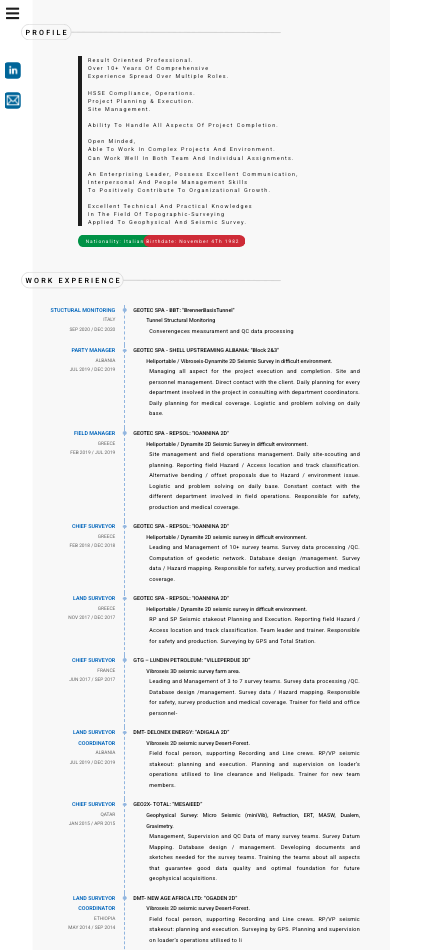
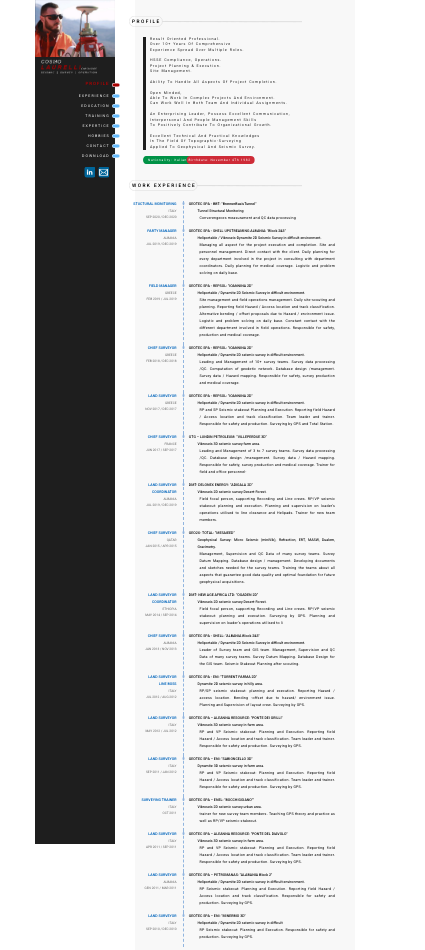
Before and after one commit to kosmoDev/cosmo-laurelli-cv, a plain HTML site: page index.html in a window 390 px wide. Shown: the top 950 px of the page, 425 px wide, since content can reach past the window. Drawn offline with Linux system fonts and the light colour scheme.

Commit message:
adjust the responsive

```diff
--- a/style.css
+++ b/style.css
@@ -982,209 +982,58 @@ textarea {
 
 }
 
+@media only screen and (max-width:1600px) {
+  body {
+    zoom: 1;
+  }
+}
 
-@media only screen and (max-height:1080px) {
+@media only screen and (max-width:1366px) {
   body {
-    zoom: 0.85;
+    zoom: 0.8;
   }
+}
 
-  #sidebar {
-    height: 100%;
+@media only screen and (max-width:1200px) {
+  body {
+    zoom: 0.7;
   }
+}
 
-  #download-container {
-    margin-top: 12rem;
-    margin-bottom: 13rem;
+@media only screen and (max-width:1024px) {
+  body {
+    zoom: 0.6;
   }
+}
 
-  h3 {
-    margin-top: 5rem;
-    margin-bottom: 3rem;
+@media only screen and (max-width:860px) {
+  body {
+    zoom: 0.5;
   }
 
   #form-container {
-    margin-top: 5rem;
-    margin-bottom: 5rem;
-  }
-
-  #opsExp-container {
-    margin-top: 4rem;
-    margin-bottom: 4rem;
-  }
-
-  #opsExp-super-container {
-    display: flex;
-    flex-direction: row;
-    justify-content: space-between;
+    margin-top: 40rem;
+    margin-bottom: 40rem;
   }
 
 }
 
-
-@media only screen and (max-width:1600px) {
+@media only screen and (max-width:768px) {
   body {
-    zoom: 0.85;
-  }
-
-  #sidebar {
-    height: 100%;
-  }
-
-  #download-container {
-    margin-top: 12rem;
-    margin-bottom: 13rem;
-  }
-
-  h3 {
-    margin-top: 5rem;
-    margin-bottom: 3rem;
-  }
-
-  #form-container {
-    margin-top: 5rem;
-    margin-bottom: 5rem;
-  }
-
-  #opsExp-container {
-    margin-top: 4rem;
-    margin-bottom: 4rem;
+    zoom: 0.4;
   }
 }
 
-@media only screen and (max-width:1280px) {
+@media only screen and (max-width:560px) {
   body {
-    zoom: 0.85;
-  }
-
-  #sidebar {
-    display: none;
-  }
-
-  .main {
-    width: 100%;
-  }
-
-  i.fa-bars {
-    display: inline-block;
-  }
-
-  .in-social-icons-ss img {
-    display: block;
-  }
-
-  .em-social-icons-ss img {
-    display: inline-block;
-  }
-
-  #profile-article,
-  #personal-info,
-  .education-container,
-  #opsExp-container {
-    margin-left: 20%;
-  }
-}
-
-@media only screen and (max-width:920px) {
-  body {
-    zoom: 0.55;
-  }
-
-  #sidebar {
-    display: none;
-  }
-
-  .main {
-    width: 100%;
-  }
-
-  i.fa-bars {
-    display: inline-block;
-  }
-
-  .in-social-icons-ss img {
-    display: block;
-  }
-
-  .em-social-icons-ss img {
-    display: inline-block;
-  }
-
-  .workExp-container {
-    margin-left: 5%;
-  }
-
-  .education-container {
-    margin-left: 8.9%;
+    zoom: 0.3;
   }
 
 }
 
-@media only screen and (max-width:520px) {
+@media only screen and (max-width:460px) {
   body {
-    zoom: 0.35;
-  }
-
-  #sidebar {
-    display: none;
-  }
-
-  .main {
-    width: 100%;
-  }
-
-  i.fa-bars {
-    display: inline-block;
-  }
-
-  .in-social-icons-ss img {
-    display: block;
-  }
-
-  .em-social-icons-ss img {
-    display: inline-block;
-  }
-
-  .workExp-container {
-    margin-left: 5%;
-  }
-
-  .education-container {
-    margin-left: 8.9%;
+    zoom: 0.2;
   }
 
 }
-
-@media only screen and (max-width:420px) {
-  body {
-    zoom: 0.3;
-  }
-
-  #sidebar {
-    display: none;
-  }
-
-  .main {
-    width: 100%;
-  }
-
-  i.fa-bars {
-    display: inline-block;
-  }
-
-  .in-social-icons-ss img {
-    display: block;
-  }
-
-  .em-social-icons-ss img {
-    display: inline-block;
-  }
-
-  .workExp-container {
-    margin-left: 5%;
-  }
-
-  .education-container {
-    margin-left: 8.9%;
-  }
-
-}
```
